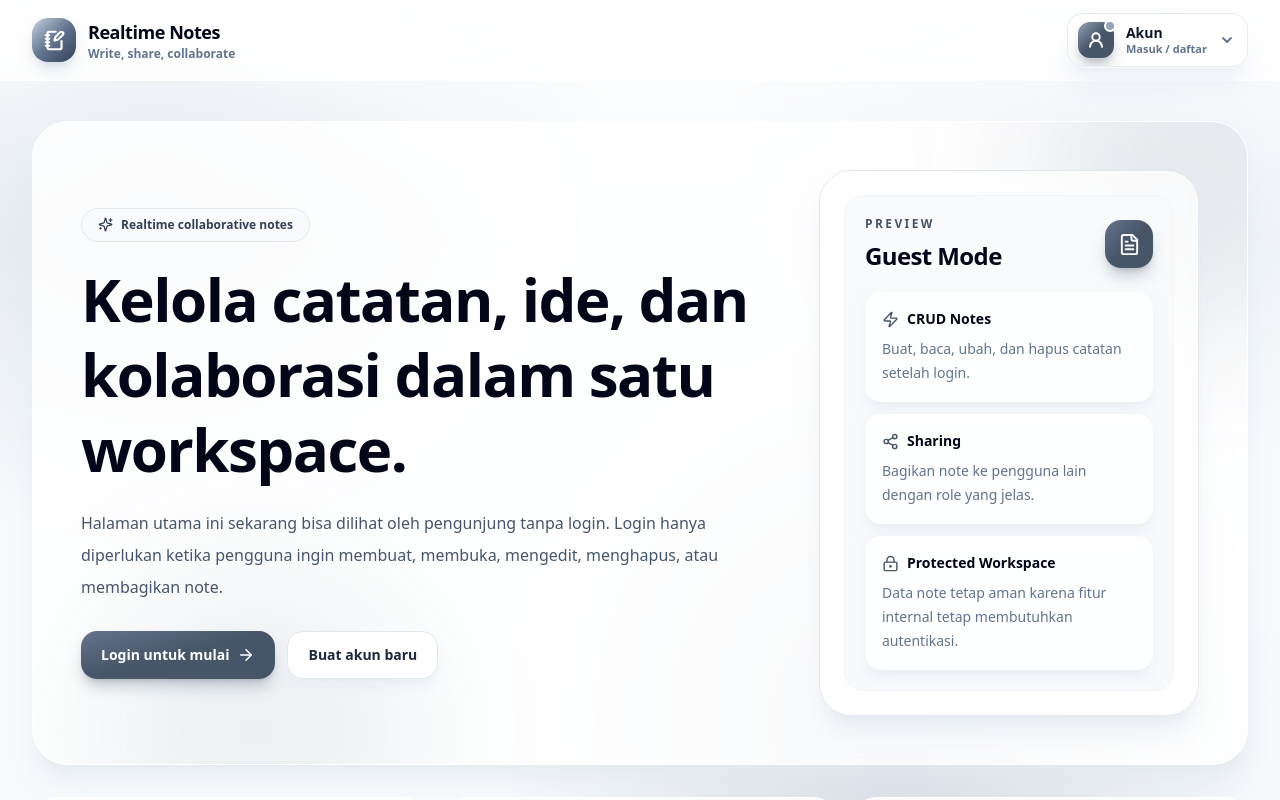
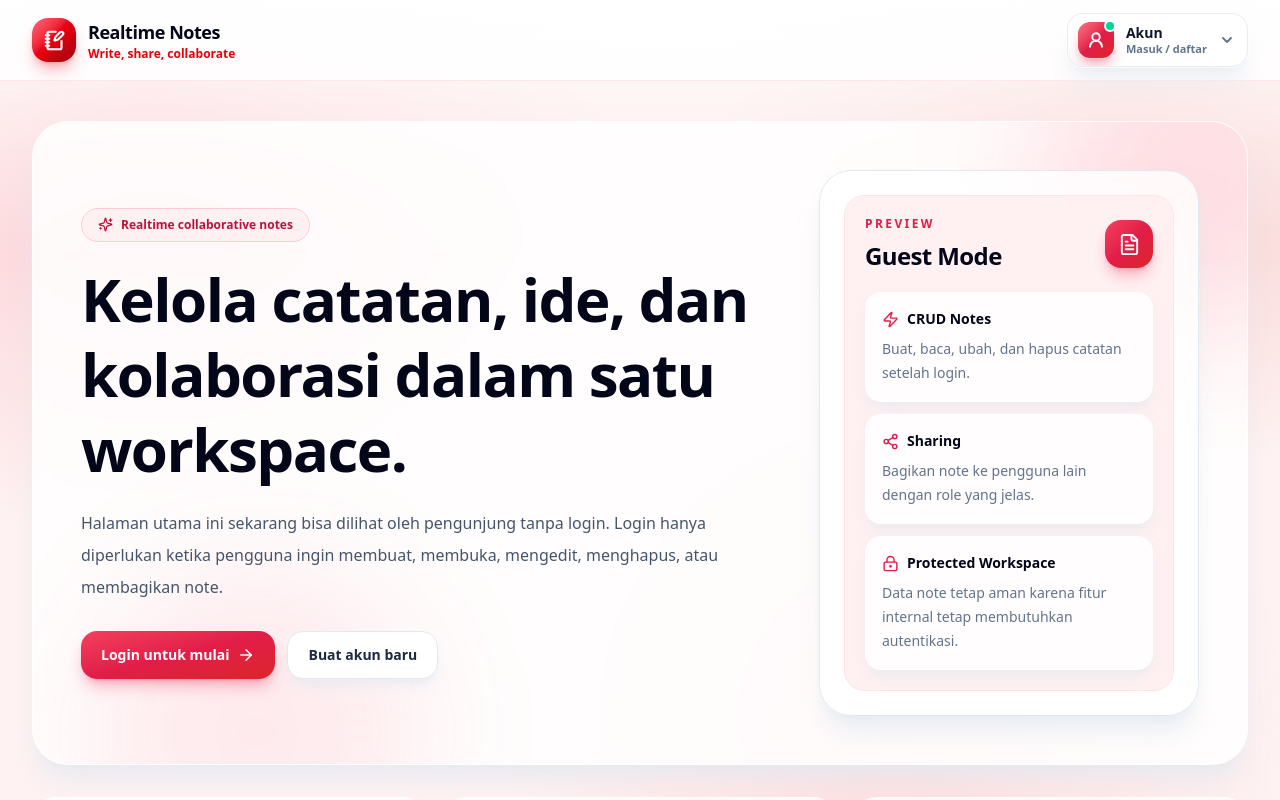
Before and after one commit to ki1bot/realtimecollaborativenotes, a Next.js app: page / in a window 1280 px wide. Shown: the top 800 px of the page. Built offline with nearby package versions, Linux system fonts and the light colour scheme.

Commit message:
Ganti warna

```diff
--- a/app/components/MainLayout.tsx
+++ b/app/components/MainLayout.tsx
@@ -17,25 +17,25 @@ export default function MainLayout({ children }: { children: ReactNode }) {
   };
 
   return (
-    <div className="relative isolate min-h-dvh overflow-x-hidden bg-slate-50 text-slate-950">
-      <div className="pointer-events-none fixed inset-0 -z-10 bg-[radial-gradient(circle_at_12%_12%,rgba(203,213,225,0.72),transparent_34%),radial-gradient(circle_at_88%_10%,rgba(226,232,240,0.85),transparent_30%),radial-gradient(circle_at_70%_90%,rgba(148,163,184,0.35),transparent_34%)]" />
-      <div className="pointer-events-none fixed inset-x-0 top-0 -z-10 h-64 bg-gradient-to-b from-white/90 to-transparent" />
+    <div className="relative isolate min-h-dvh overflow-x-hidden bg-red-50 text-slate-950 dark:bg-red-950 dark:text-slate-50">
+      <div className="pointer-events-none fixed inset-0 -z-10 bg-[radial-gradient(circle_at_12%_12%,rgba(244,63,94,0.24),transparent_34%),radial-gradient(circle_at_88%_10%,rgba(220,38,38,0.22),transparent_30%),radial-gradient(circle_at_70%_90%,rgba(251,113,133,0.16),transparent_34%)] dark:bg-[radial-gradient(circle_at_12%_12%,rgba(244,63,94,0.16),transparent_34%),radial-gradient(circle_at_88%_10%,rgba(220,38,38,0.16),transparent_30%),radial-gradient(circle_at_70%_90%,rgba(251,113,133,0.1),transparent_34%)]" />
+      <div className="pointer-events-none fixed inset-x-0 top-0 -z-10 h-64 bg-gradient-to-b from-white/95 via-red-50/70 to-transparent dark:from-red-950/95 dark:via-red-950/70 dark:to-transparent" />
 
-      <header className="sticky top-0 z-40 border-b border-white/80 bg-white/80 backdrop-blur-2xl">
+      <header className="sticky top-0 z-40 border-b border-red-100/80 bg-white/82 backdrop-blur-2xl dark:border-white/10 dark:bg-red-950/78">
         <div className="mx-auto flex min-h-16 w-full max-w-7xl items-center justify-between gap-3 px-4 sm:min-h-20 sm:px-8">
           <Link
             href="/"
             className="group inline-flex min-w-0 items-center gap-3"
           >
-            <span className="grid h-10 w-10 shrink-0 place-items-center rounded-2xl bg-gradient-to-br from-slate-300 via-slate-500 to-slate-700 text-white shadow-lg shadow-slate-400/30 transition group-hover:-translate-y-0.5 sm:h-11 sm:w-11">
+            <span className="grid h-10 w-10 shrink-0 place-items-center rounded-2xl bg-gradient-to-br from-rose-400 via-red-600 to-red-800 text-white shadow-lg shadow-red-600/30 transition group-hover:-translate-y-0.5 sm:h-11 sm:w-11">
               <NotebookPen size={21} strokeWidth={2.5} />
             </span>
 
             <span className="min-w-0">
-              <span className="block truncate text-base font-black tracking-tight text-slate-950 sm:text-lg">
+              <span className="block truncate text-base font-black tracking-tight text-slate-950 dark:text-slate-50 sm:text-lg">
                 Realtime Notes
               </span>
-              <span className="hidden text-xs font-bold text-slate-500 sm:block">
+              <span className="hidden text-xs font-bold text-red-600 dark:text-rose-300 sm:block">
                 Write, share, collaborate
               </span>
             </span>
--- a/app/globals.css
+++ b/app/globals.css
@@ -1,65 +1,70 @@
 @import "tailwindcss";
 
 @theme {
-  --color-sky-50: #f8fafc;
-  --color-sky-100: #f1f5f9;
-  --color-sky-200: #e2e8f0;
-  --color-sky-300: #cbd5e1;
-  --color-sky-400: #94a3b8;
-  --color-sky-500: #64748b;
-  --color-sky-600: #475569;
-  --color-sky-700: #334155;
-  --color-sky-900: #0f172a;
-  --color-sky-950: #020617;
+  --color-sky-50: #fff1f2;
+  --color-sky-100: #ffe4e6;
+  --color-sky-200: #fecdd3;
+  --color-sky-300: #fda4af;
+  --color-sky-400: #fb7185;
+  --color-sky-500: #f43f5e;
+  --color-sky-600: #e11d48;
+  --color-sky-700: #be123c;
+  --color-sky-800: #9f1239;
+  --color-sky-900: #881337;
+  --color-sky-950: #4c0519;
 
-  --color-blue-50: #f8fafc;
-  --color-blue-100: #f1f5f9;
-  --color-blue-200: #e2e8f0;
-  --color-blue-300: #cbd5e1;
-  --color-blue-400: #94a3b8;
-  --color-blue-500: #64748b;
-  --color-blue-600: #475569;
-  --color-blue-700: #334155;
-  --color-blue-900: #0f172a;
-  --color-blue-950: #020617;
+  --color-cyan-50: #fff1f2;
+  --color-cyan-100: #ffe4e6;
+  --color-cyan-200: #fecdd3;
+  --color-cyan-300: #fda4af;
+  --color-cyan-400: #fb7185;
+  --color-cyan-500: #f43f5e;
+  --color-cyan-600: #e11d48;
+  --color-cyan-700: #be123c;
+  --color-cyan-800: #9f1239;
+  --color-cyan-900: #881337;
+  --color-cyan-950: #4c0519;
 
-  --color-indigo-50: #f8fafc;
-  --color-indigo-100: #f1f5f9;
-  --color-indigo-200: #e2e8f0;
-  --color-indigo-300: #cbd5e1;
-  --color-indigo-400: #94a3b8;
-  --color-indigo-500: #64748b;
-  --color-indigo-600: #475569;
-  --color-indigo-700: #334155;
-  --color-indigo-900: #0f172a;
-  --color-indigo-950: #020617;
+  --color-blue-50: #fff1f2;
+  --color-blue-100: #ffe4e6;
+  --color-blue-200: #fecdd3;
+  --color-blue-300: #fda4af;
+  --color-blue-400: #fb7185;
+  --color-blue-500: #f43f5e;
+  --color-blue-600: #e11d48;
+  --color-blue-700: #be123c;
+  --color-blue-800: #9f1239;
+  --color-blue-900: #881337;
+  --color-blue-950: #4c0519;
 
-  --color-cyan-400: #94a3b8;
-  --color-cyan-500: #64748b;
-  --color-cyan-600: #475569;
-
-  --color-emerald-50: #f8fafc;
-  --color-emerald-300: #cbd5e1;
-  --color-emerald-400: #94a3b8;
-  --color-emerald-600: #475569;
-  --color-emerald-700: #334155;
-  --color-emerald-900: #0f172a;
-  --color-emerald-950: #020617;
-
-  --color-red-50: #f8fafc;
-  --color-red-100: #f1f5f9;
-  --color-red-200: #e2e8f0;
-  --color-red-300: #cbd5e1;
-  --color-red-500: #64748b;
-  --color-red-600: #475569;
-  --color-red-900: #0f172a;
-  --color-red-950: #020617;
+  --color-indigo-50: #fff1f2;
+  --color-indigo-100: #ffe4e6;
+  --color-indigo-200: #fecdd3;
+  --color-indigo-300: #fda4af;
+  --color-indigo-400: #fb7185;
+  --color-indigo-500: #f43f5e;
+  --color-indigo-600: #dc2626;
+  --color-indigo-700: #b91c1c;
+  --color-indigo-800: #991b1b;
+  --color-indigo-900: #7f1d1d;
+  --color-indigo-950: #450a0a;
 }
 
-@custom-variant dark (&:where([data-theme="__disabled__"], [data-theme="__disabled__"] *));
+@custom-variant dark (&:where(.dark, .dark *, [data-theme="dark"], [data-theme="dark"] *));
 
 :root {
   color-scheme: light;
+  --app-bg: #fff7f7;
+  --app-text: #0f172a;
+}
+
+html.dark,
+html[data-theme="dark"],
+body.dark,
+body[data-theme="dark"] {
+  color-scheme: dark;
+  --app-bg: #120407;
+  --app-text: #ffe4e6;
 }
 
 * {
@@ -68,7 +73,7 @@
 
 html {
   scroll-behavior: smooth;
-  background: #f8fafc;
+  background: var(--app-bg);
 }
 
 body {
@@ -76,21 +81,45 @@ body {
   overflow-x: hidden;
   background:
     radial-gradient(
-      circle at 14% 12%,
-      rgba(203, 213, 225, 0.55),
+      circle at 12% 10%,
+      rgba(244, 63, 94, 0.22),
+      transparent 32%
+    ),
+    radial-gradient(circle at 86% 12%, rgba(220, 38, 38, 0.2), transparent 30%),
+    radial-gradient(
+      circle at 72% 90%,
+      rgba(251, 113, 133, 0.16),
+      transparent 34%
+    ),
+    linear-gradient(135deg, #fff7f7 0%, #fff1f2 42%, #ffe4e6 100%);
+  color: var(--app-text);
+}
+
+html.dark body,
+html[data-theme="dark"] body,
+body.dark,
+body[data-theme="dark"] {
+  background:
+    radial-gradient(
+      circle at 12% 10%,
+      rgba(244, 63, 94, 0.18),
       transparent 34%
     ),
     radial-gradient(
-      circle at 86% 10%,
-      rgba(226, 232, 240, 0.8),
+      circle at 86% 12%,
+      rgba(220, 38, 38, 0.18),
       transparent 32%
     ),
-    linear-gradient(135deg, #ffffff 0%, #f8fafc 42%, #e5e7eb 100%);
-  color: #0f172a;
+    radial-gradient(
+      circle at 70% 88%,
+      rgba(251, 113, 133, 0.12),
+      transparent 34%
+    ),
+    linear-gradient(135deg, #120407 0%, #1f0a0d 42%, #450a0a 100%);
 }
 
 ::selection {
-  background: rgba(100, 116, 139, 0.22);
+  background: rgba(225, 29, 72, 0.24);
   color: inherit;
 }
 
@@ -119,9 +148,9 @@ textarea {
   border: 3px solid transparent;
   border-radius: 999px;
   background-clip: content-box;
-  background-color: rgba(100, 116, 139, 0.45);
+  background-color: rgba(225, 29, 72, 0.42);
 }
 
 ::-webkit-scrollbar-thumb:hover {
-  background-color: rgba(71, 85, 105, 0.75);
+  background-color: rgba(190, 18, 60, 0.72);
 }
```
